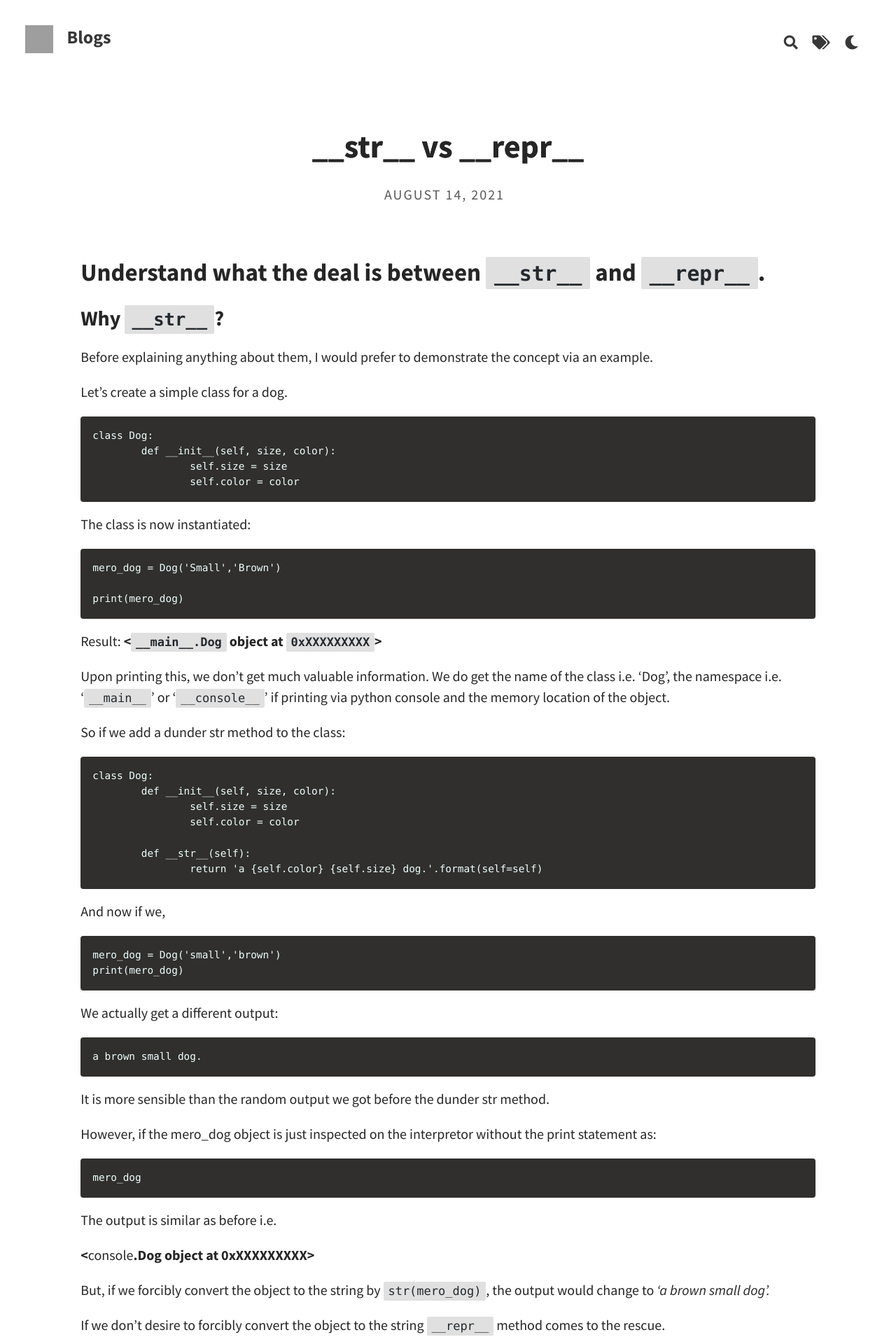
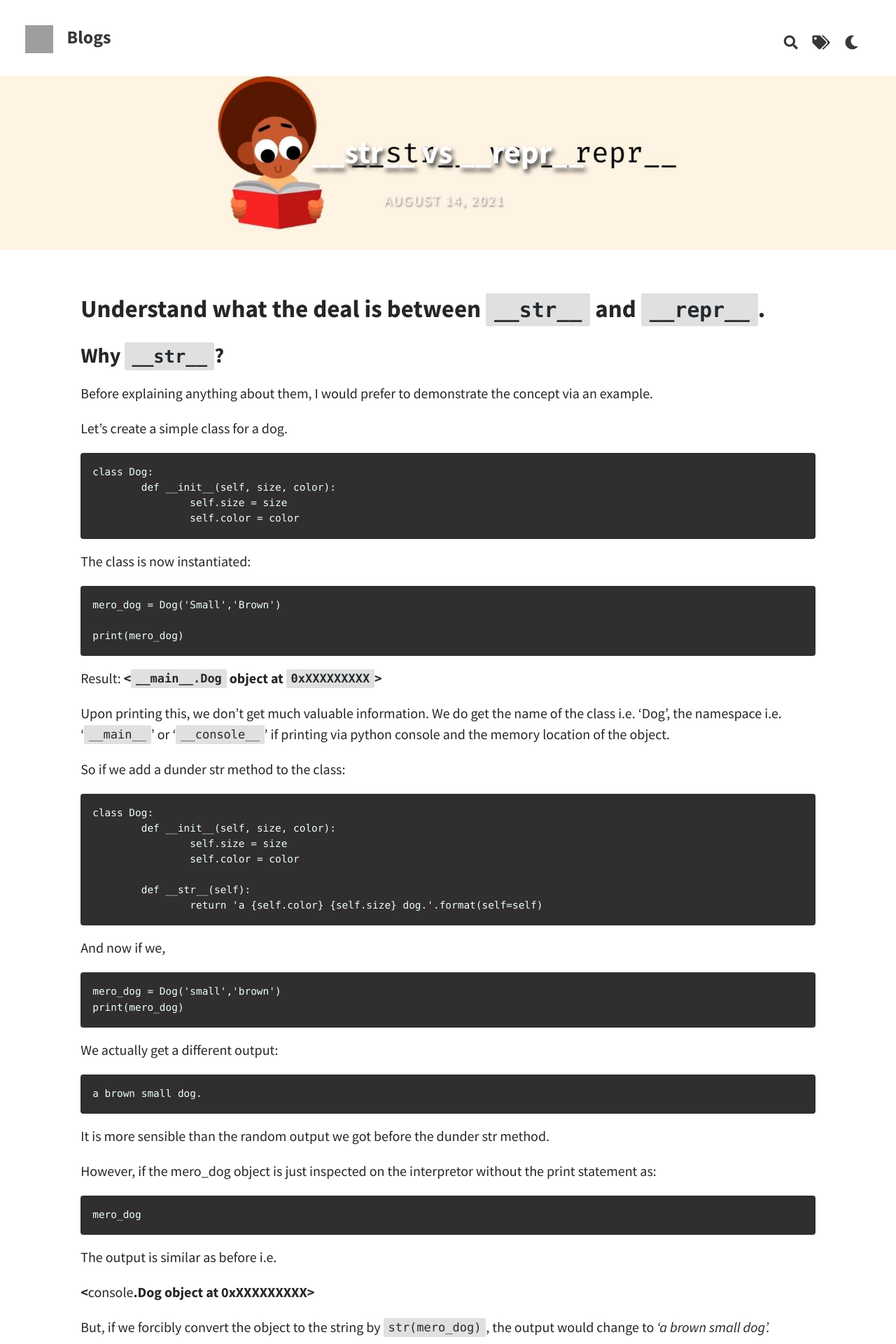
Before and after one commit to 0xrpj/blogs, a Jekyll site: the page built from _posts/2021-08-14-str-vs-repr-in-python.md, in a window 1280 px wide. Shown: the top 1920 px of the page at 70% size. Built offline with Jekyll 4.4.1, drawn with Linux system fonts in a browser that asks for light colours; grey boxes are pictures that could not be loaded.

Commit message:
add feature img

```diff
--- a/_posts/2021-08-14-str-vs-repr-in-python.md
+++ b/_posts/2021-08-14-str-vs-repr-in-python.md
@@ -2,7 +2,7 @@
 layout: post
 # hide_title: true
 title: __str__ vs __repr__
-# thumbnail: https://s.yimg.com/os/creatr-uploaded-images/2021-03/7e72b040-7d3b-11eb-befa-0e4889a26c33
+feature-img: "assets/img/article-img/strvsrepr.jpg"
 tags: [python]
 ---
 
```
Also changed, not shown: assets/img/article-img/strvsrepr.jpg (added).
